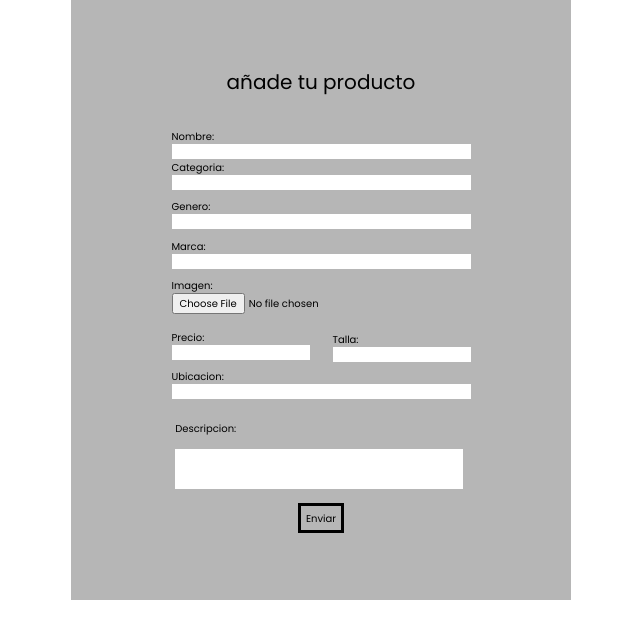
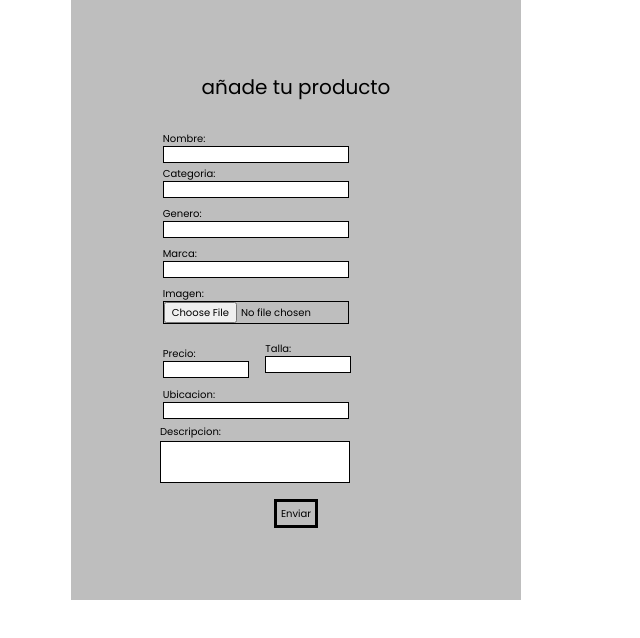
Before and after one commit to annaLucian/threadUp, a React (Vite) app in the folder frontendReact/: page /publish-product in a window 1280 px wide. Shown: the top 638 px of the page, without its empty margins (313-953 px from the left). Built offline with nearby package versions, Linux system fonts and the light colour scheme.

Commit message:
borde label

```diff
--- a/frontendReact/src/pages/createForm/CreateForm.jsx
+++ b/frontendReact/src/pages/createForm/CreateForm.jsx
@@ -33,39 +33,39 @@ import './createform.css';
           <h1 className='añade'>añade tu producto</h1>
           <label className='nombre'>
             Nombre:
-            <input  type="text" name="nombre" value={formData.nombre} onChange={handleChange} />
+            <input  className="input" type="text" name="nombre" value={formData.nombre} onChange={handleChange} />
           </label>
           <br />
           <label>
             Categoria:
-            <input type="text" name="categoria" value={formData.categoria} onChange={handleChange} />
+            <input className="input"  type="text" name="categoria" value={formData.categoria} onChange={handleChange} />
           </label>
           <label>
             Genero:
-            <input type="text" name="genero" value={formData.genero} onChange={handleChange} />
+            <input className="input"  type="text" name="genero" value={formData.genero} onChange={handleChange} />
           </label>
           <label>
             Marca:
-            <input type="text" name="marca" value={formData.marca} onChange={handleChange} />
+            <input  className="input" type="text" name="marca" value={formData.marca} onChange={handleChange} />
           </label>
           <label className='imagen'>
             Imagen:
-            <input type="file" name="imagen" value={formData.imagen} onChange={handleChange} />
+            <input className="input"  type="file" name="imagen" value={formData.imagen} onChange={handleChange} />
           </label>
           <label className='talla'>
             Talla:
-            <input type="text" name="talla" value={formData.talla} onChange={handleChange} />
+            <input  className="input" type="text" name="talla" value={formData.talla} onChange={handleChange} />
           </label>
           <label className='precio'>
             Precio:
-            <input type="number" name="precio" value={formData.precio} onChange={handleChange} />
+            <input className="input"  type="number" name="precio" value={formData.precio} onChange={handleChange} />
           </label>
           <label>
             Ubicacion:
-            <input type="text" name="ubicacion" value={formData.ubicacion} onChange={handleChange} />
+            <input className="input"  type="text" name="ubicacion" value={formData.ubicacion} onChange={handleChange} />
           </label>
           <label className='descripcion'>
-            Descripcion:
+            <p className='descrip'>Descripcion:</p>
             <input className="input"type="text" name="descripcion" value={formData.descripcion} onChange={handleChange} />
           </label>
           <br />
--- a/frontendReact/src/pages/createForm/createform.css
+++ b/frontendReact/src/pages/createForm/createform.css
@@ -1,6 +1,6 @@
 
 .formulario{
-    width: 500px; /* Ajusta el tamaño según tus necesidades */
+    width: 450px; /* Ajusta el tamaño según tus necesidades */
     height: 600px; /* Asegúrate de que el ancho y la altura sean iguales para formar un cuadrado */
     padding: 20px; /* Espacio entre los bordes del cuadrado y el contenido del formulario */
     display: flex;
@@ -8,7 +8,7 @@
     align-items: center;
     flex-direction: column;
     margin-left: 30%;
-    background-color: rgba(128, 128, 128, 0.571);
+    background-color: rgba(128, 128, 128, 0.512);
 }
 
 label{
@@ -16,6 +16,7 @@ label{
     flex-direction: column;
     margin-bottom: 2%;
     width: 65%;
+
 }
 
 .añade{
@@ -30,7 +31,7 @@ label{
 
 .talla{
     width: 30%;
-    margin-left: 35%;
+    margin-left: 15%;
     margin-bottom:23px;
 }
 
@@ -41,14 +42,13 @@ label{
 }
 
 .descripcion{
-
         display: inline-block; /* Permite definir ancho y altura */
-        width: 100px; /* Ancho deseado */
+        width: 292px; /* Ancho deseado */
         height: 20px; /* Altura deseada */
         padding: 10px; /* Espacio interior para que el texto no toque los bordes */
         line-height: 40px; /* Centra el texto verticalmente si es una sola línea */
-        margin-top: -2%;
-        margin-right: 46%;
+        margin-top: -6%;
+
 }
 
 .botonenviar{
@@ -61,10 +61,16 @@ label{
 }
 
 .input{
-    width: 360%;
+    width: 70%;
+    border:1px solid;
 }
 
 .imagen{
 position: relative;
 margin-bottom: 4%;
 }
+
+.descrip{
+    position: relative;
+    margin-bottom: -4%;
+}
```
Also changed, not shown: frontendReact/src/assets/images/fondoform.jpg (added).
